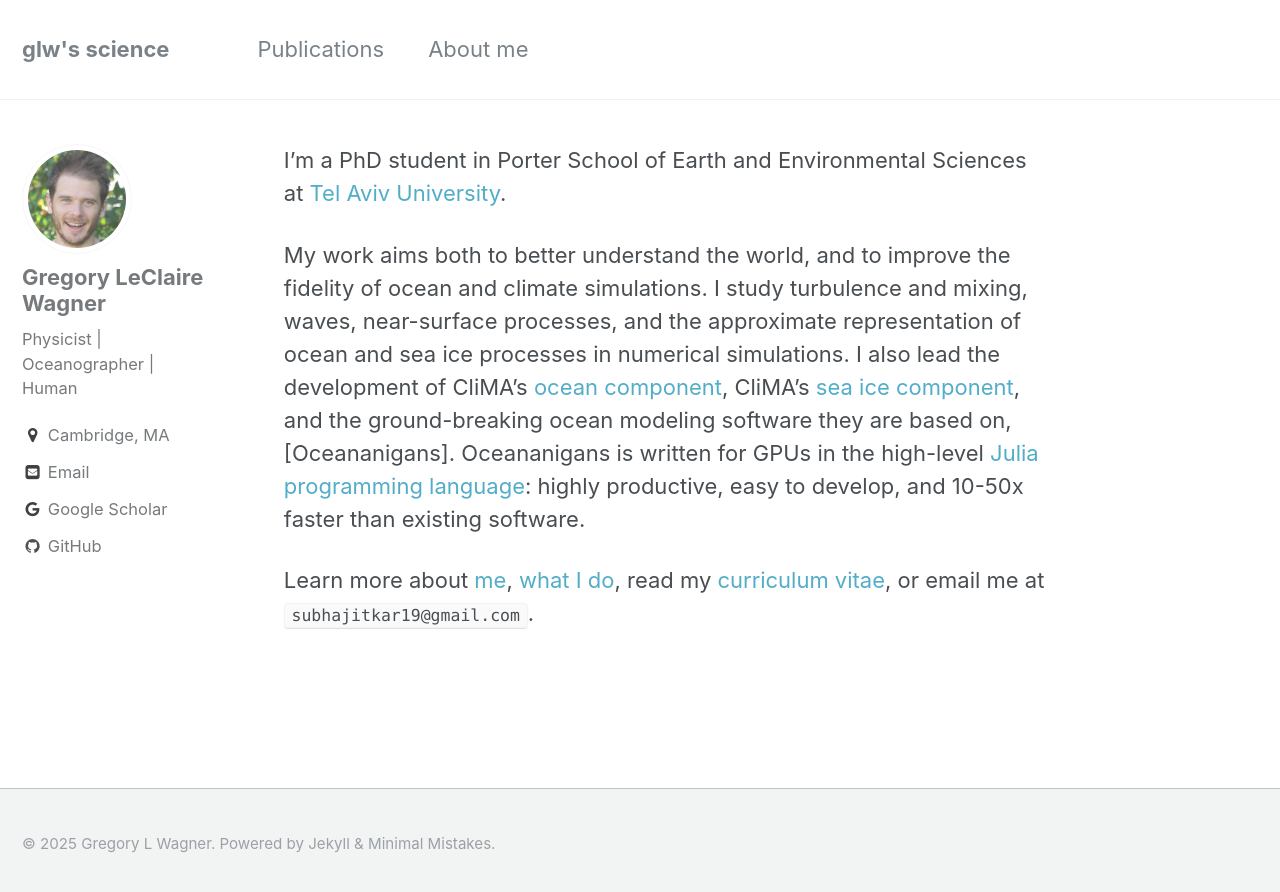
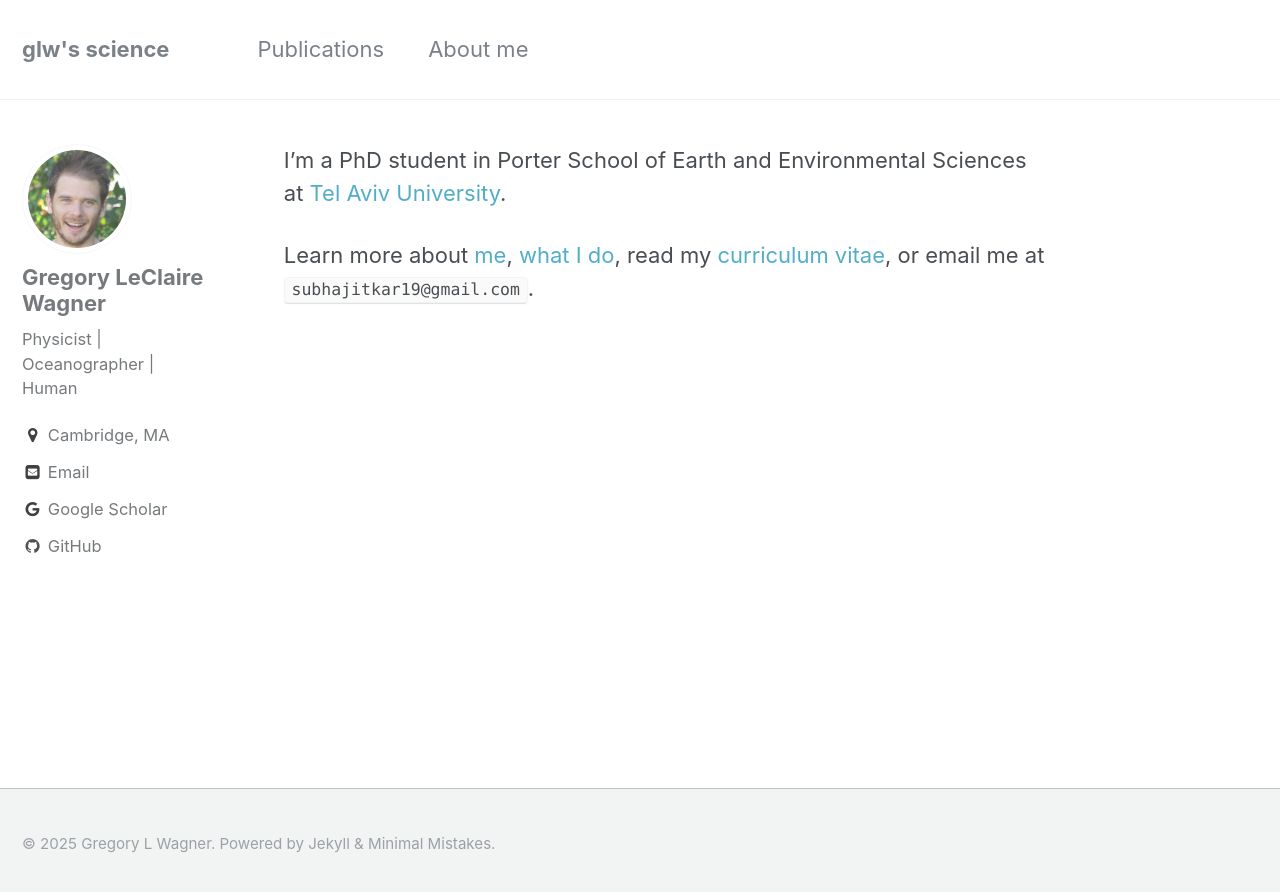
Before and after one commit to subhk/subhk.github.io, a Jekyll site: the page built from index.md, in a window 1280 px wide. Shown: the top 892 px of the page. Built offline with Jekyll 4.4.1, drawn with Linux system fonts in a browser that asks for light colours.

Commit message:
Update index.md

```diff
--- a/index.md
+++ b/index.md
@@ -6,12 +6,6 @@ I'm a PhD student in
 Porter School of Earth and Environmental Sciences at [Tel Aviv University].
 
 
-My work aims both to better understand the world, and to improve the fidelity of ocean and climate simulations.
-I study turbulence and mixing, waves, near-surface processes, and the approximate representation of ocean and sea ice processes in numerical simulations.
-I also lead the development of CliMA's [ocean component](ClimaOcean), CliMA's [sea ice component](ClimaSeaIce),
-and the ground-breaking ocean modeling software they are based on, [Oceananigans].
-Oceananigans is written for GPUs in the high-level [Julia programming language](https://julialang.org/): highly productive, easy to develop, and 10-50x faster than existing software.
-
 Learn more about [me], [what I do], read my [curriculum vitae],
 or email me at `subhajitkar19@gmail.com`.
 
```
